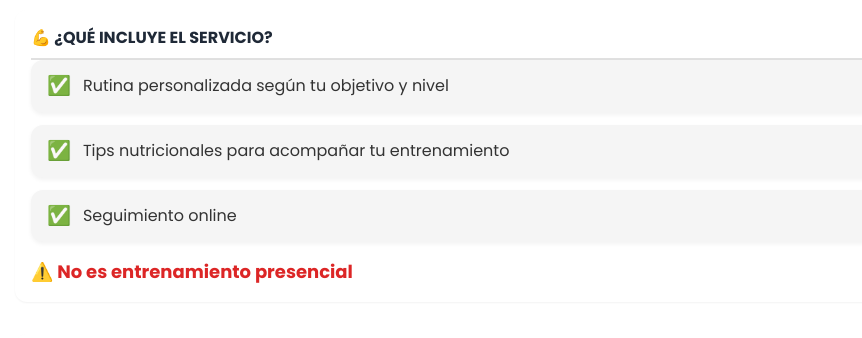
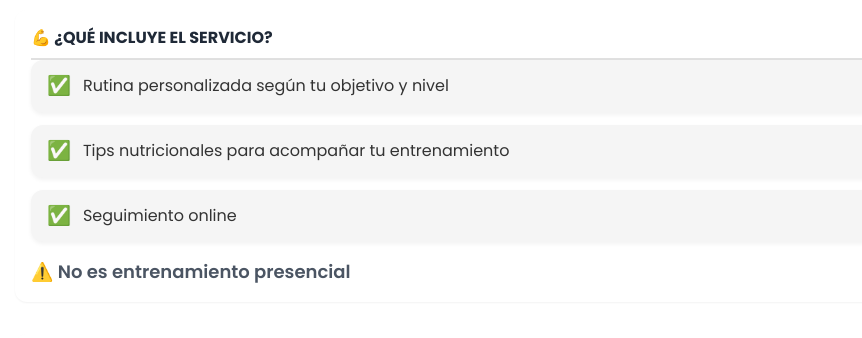
Before and after one commit to FFVV09/AgustinaRiveroCF, a plain HTML site: page index.html in a window 1280 px wide. Shown: the part 462-800 px from the top of the page, without its empty margins (9-871 px from the left). Drawn offline with nearby package versions, Linux system fonts and the light colour scheme.

Commit message:
Update index.html

```diff
--- a/index.html
+++ b/index.html
@@ -140,7 +140,7 @@
                 <li>Tips nutricionales para acompañar tu entrenamiento</li>
                 <li>Seguimiento online</li>
             </ul>
-            <p class="text-red-600 font-bold mt-4 text-lg">
+            <p class="text-gray-600 font-semibold mt-4 text-lg">
                 ⚠️ No es entrenamiento presencial
             </p>
         </section>
```
